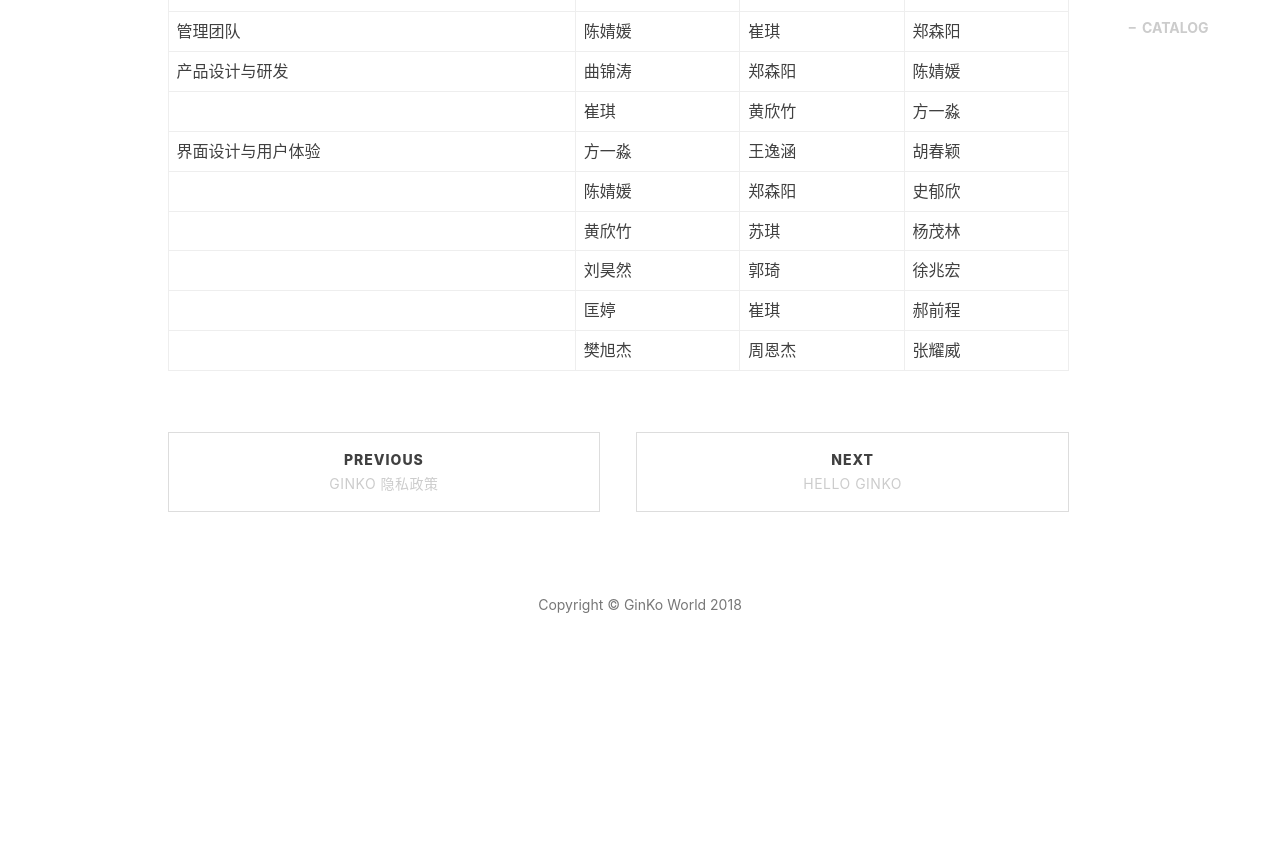
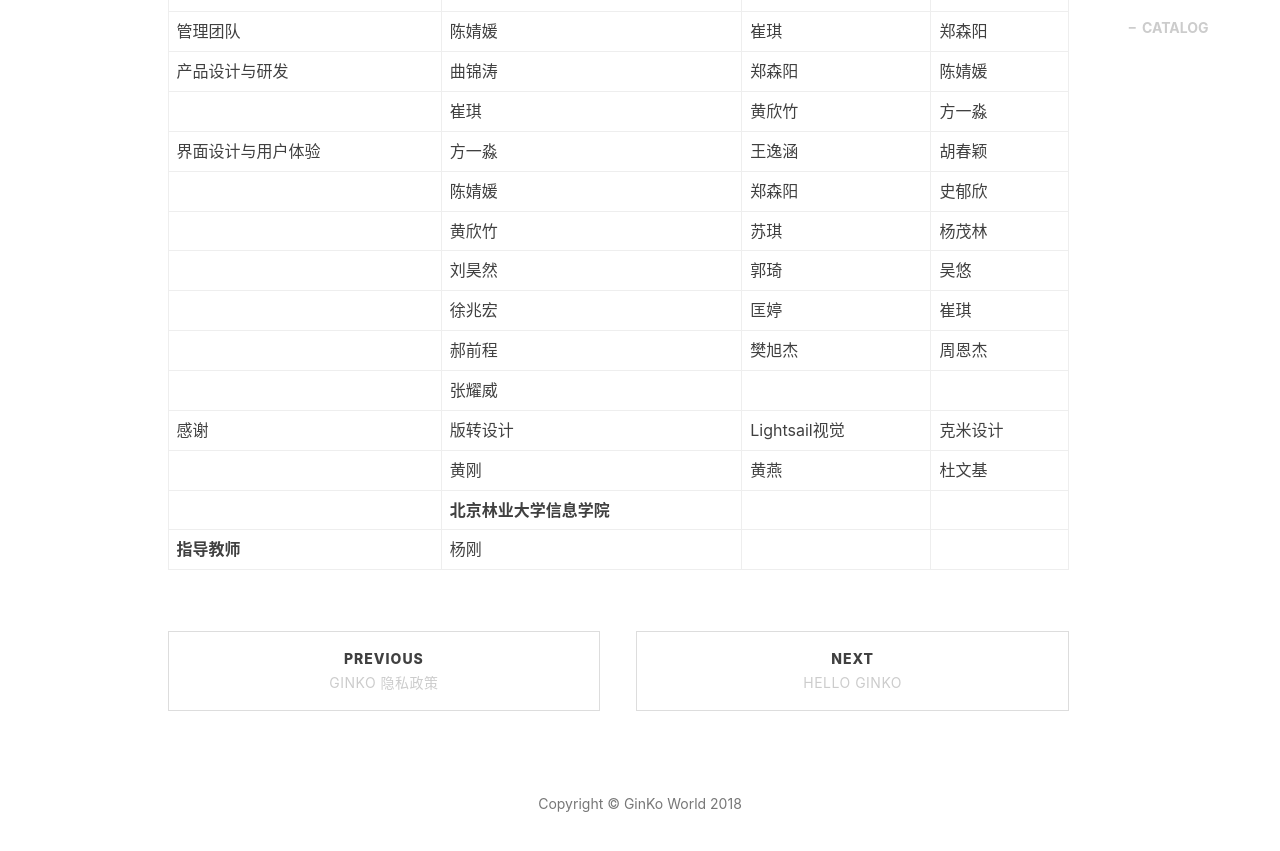
Before and after one commit to pandaKINandQUEEN/GinKo-BFU.github.io, a Jekyll site: the page built from _posts/2018-08-19-about.md, in a window 1280 px wide and 900 px high, scrolled down 598 px. Shown: the top 851 px of the window. Built offline with Jekyll 4.4.1, drawn with Linux system fonts in a browser that asks for light colours; nearby versions of some CDN libraries; comment, search, counter and statistics services are not loaded; before the commit the page ends 1307 px from its top, so only the background shows below that.

Commit message:
Update 2018-08-19-about.md

```diff
--- a/_posts/2018-08-19-about.md
+++ b/_posts/2018-08-19-about.md
@@ -25,7 +25,7 @@ tags:
 			<td></td>
 			<td></td>
 		</tr>
-		<tr >
+		<tr>
 			<td>管理团队</td>
 			<td>陈婧媛</td>
 			<td>崔琪</td>
@@ -65,19 +65,49 @@ tags:
 			<td></td>
 			<td>刘昊然</td>
 			<td>郭琦</td>
-			<td>徐兆宏</td>
+			<td>吴悠</td>
 		</tr>
 		<tr>
 			<td></td>
+			<td>徐兆宏</td>
 			<td>匡婷</td>
 			<td>崔琪</td>
-			<td>郝前程</td>
 		</tr>
 		<tr>
 			<td></td>
+			<td>郝前程</td>
 			<td>樊旭杰</td>
 			<td>周恩杰</td>
+		</tr>
+		<tr>
+			<td></td>
 			<td>张耀威</td>
+			<td></td>
+			<td></td>
+		</tr>
+		<tr>
+			<td>感谢</td>
+			<td>版转设计</td>
+			<td>Lightsail视觉</td>
+			<td>克米设计</td>
+		</tr>
+		<tr>
+			<td></td>
+			<td>黄刚</td>
+			<td>黄燕</td>
+			<td>杜文基</td>
+		</tr>
+		<tr>
+			<td></td>
+			<td><b>北京林业大学信息学院</b></td>
+			<td></td>
+			<td></td>
+		</tr>
+		<tr>
+			<td><b>指导教师</b></td>
+			<td>杨刚</td>
+			<td></td>
+			<td></td>
 		</tr>
 	</tbody>
 </table>
```
